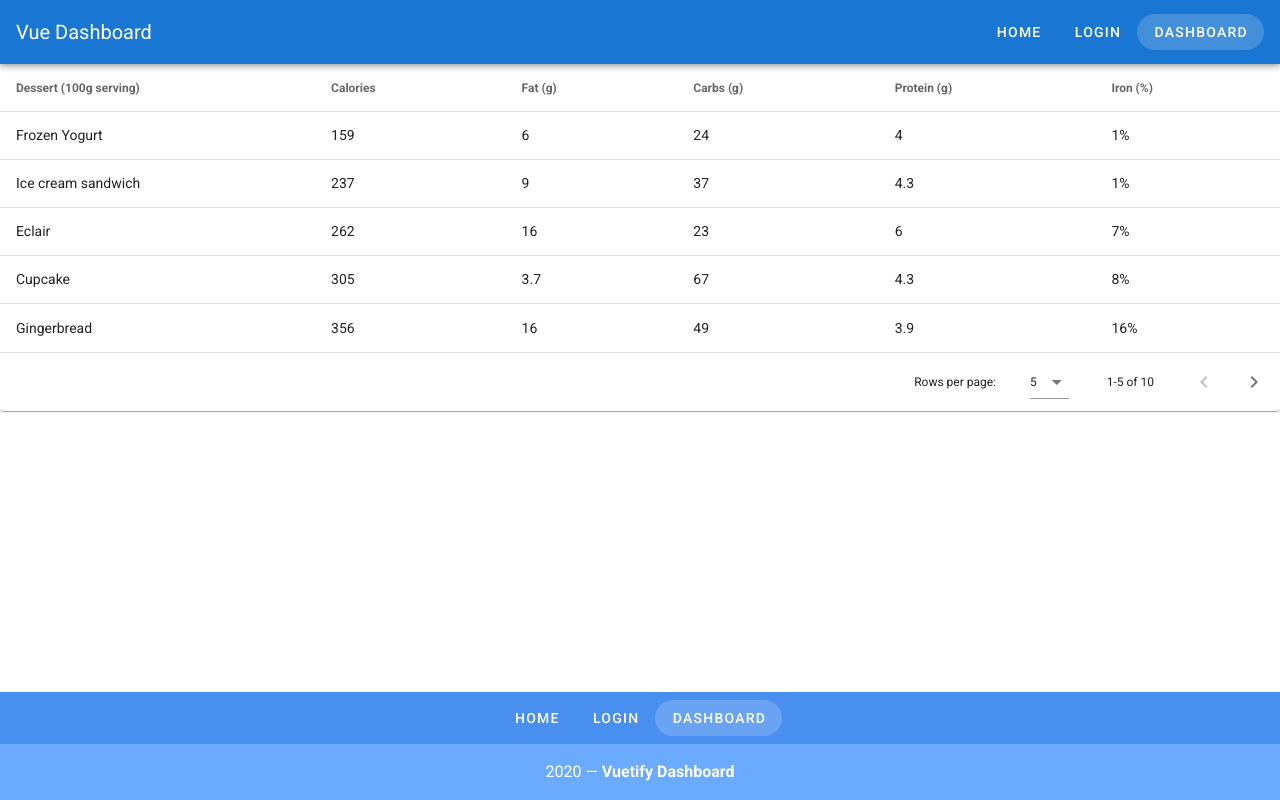
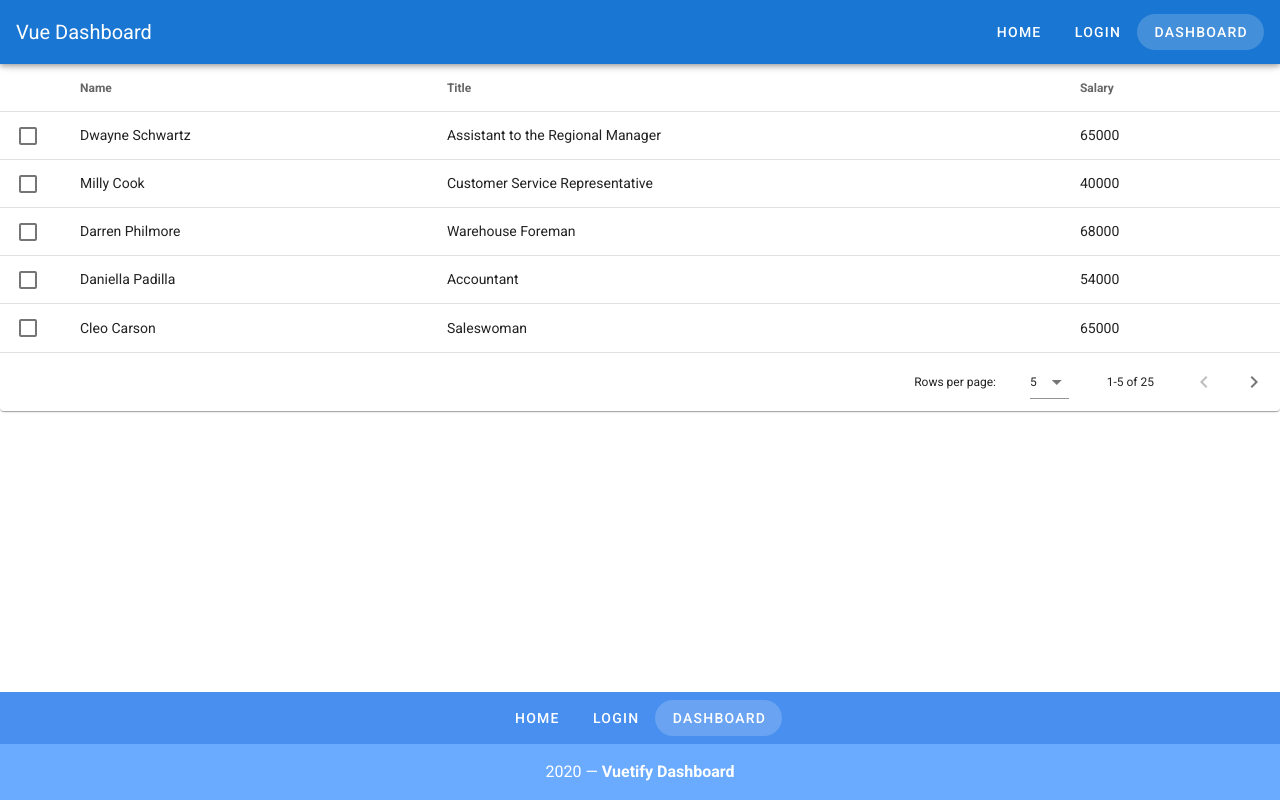
Before and after one commit to dubiBerlin/dashboard, a Vue app: page /dashboard in a window 1280 px wide. Built offline with nearby package versions, Linux system fonts and the light colour scheme.

Commit message:
use data/employees.json for table, configure snackbar

```diff
--- a/src/views/Dashboard.vue
+++ b/src/views/Dashboard.vue
@@ -1,18 +1,21 @@
 <template>
   <div>
   <v-data-table
-    :headers="headers"
-    :items="desserts"
+    v-model="selected"
+    :headers="headersEmployees"
+    :items="employees"
     :items-per-page="5"
     class="elevation-1"
     @click:row="rowClick"
+    show-select
+    :single-select="true"
   ></v-data-table>
 
 
    <v-snackbar
       v-model="snackbar"
     >
-     {{rowData}}
+     {{rowData.name}} : {{ rowData.title}}
       <v-btn
         color="pink"
         text
@@ -30,9 +33,29 @@
   export default {
     data () {
       return {
+        selected:[],
         employees:employeesJson,
         rowData:"",
         snackbar:false,
+        headersEmployees:[
+          {
+            text: 'Name',
+            align: 'start',
+            sortable: true,
+            value: 'name'
+          },
+          {
+            text: 'Title',
+            sortable: true,
+            value: 'title'
+          },
+          {
+
+            text: 'Salary',
+            sortable: true,
+            value: 'salary'
+          }
+        ],
         headers: [
           {
             text: 'Dessert (100g serving)',
@@ -133,6 +156,8 @@
     methods:{
       rowClick(event){
         this.rowData = event;
+        console.log("rowData: ",this.rowData);
+        console.log("SELECTED: ",this.selected)
         this.snackbar = true;
       }
     }
```
